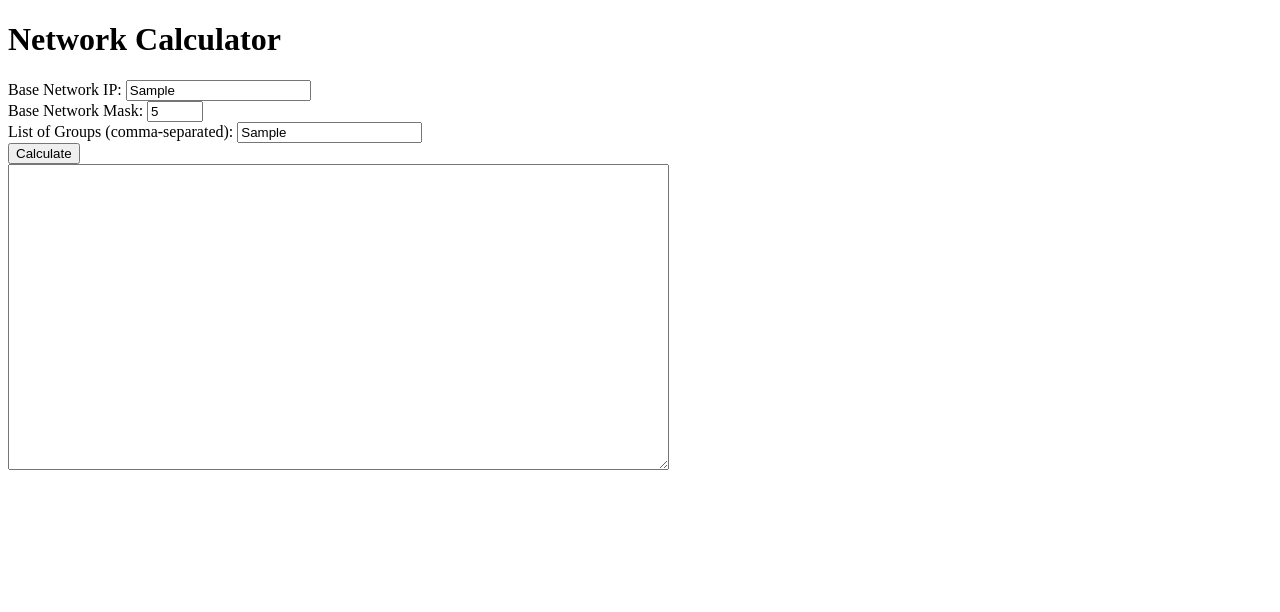
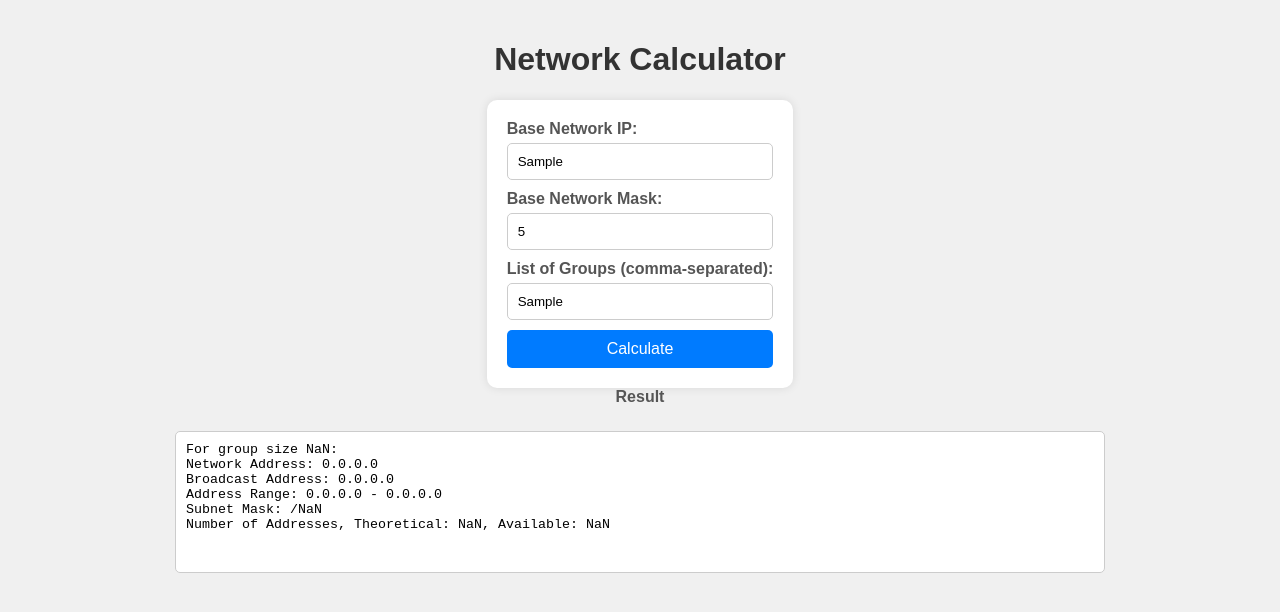
Before and after one commit to CorentinL5/Network-Slicing, a plain HTML site: page JavaScript/index.html in a window 1280 px wide. Both pictures are taken after typing "Sample", "5", "Sample" into the empty fields and a click on the button "Calculate". Drawn offline with Linux system fonts and the light colour scheme.

Commit message:
Feat: some style on index.html and show result textarea only on submit

```diff
--- a/JavaScript/index.html
+++ b/JavaScript/index.html
@@ -4,6 +4,7 @@
     <meta charset="UTF-8">
     <meta name="viewport" content="width=device-width, initial-scale=1.0">
     <title>Network Calculator</title>
+    <link rel="stylesheet" href="style.css">
 </head>
 <body>
     <h1>Network Calculator</h1>
@@ -19,7 +20,7 @@
         <br>
         <button type="button" onclick="displayResults()">Calculate</button>
     </form>
-    <textarea id="resultText" rows="20" cols="80" readonly></textarea>
+    <label for="resultText">Result</label><textarea id="resultText" rows="20" cols="60" readonly></textarea>
 
     <script src="network_calculator.js"></script>
 </body>
--- a/JavaScript/network_calculator.js
+++ b/JavaScript/network_calculator.js
@@ -31,13 +31,13 @@ function validateInputs() {
         const listOfGroups = document.getElementById('entryListOfGroups').value.split(',').map(x => parseInt(x));
 
         if (!/^(\d{1,3}\.){3}\d{1,3}$/.test(baseNetworkIP)) {
-            throw new Error('Invalid IP address format.');
+            new Error('Invalid IP address format.');
         }
         if (!(0 <= baseNetworkMask && baseNetworkMask <= 32)) {
-            throw new Error('The subnet mask must be between 0 and 32 inclusive.');
+            new Error('The subnet mask must be between 0 and 32 inclusive.');
         }
         if (!listOfGroups.every(groupSize => Number.isInteger(groupSize) && groupSize > 0)) {
-            throw new Error('Group sizes must be positive integers.');
+            new Error('Group sizes must be positive integers.');
         }
 
         return true;
@@ -77,4 +77,7 @@ function displayResults() {
         resultText.value += `Subnet Mask: /${subnetMask}\n`;
         resultText.value += `Number of Addresses, Theoretical: ${addressAvailable}, Available: ${addressAvailable - 2}\n\n`;
     }
+    resultText.rows = resultText.value.split('\n').length;
+    //show the result:
+    resultText.style.display = 'block';
 }
--- /dev/null
+++ b/JavaScript/style.css
@@ -0,0 +1,69 @@
+body {
+    font-family: Arial, sans-serif;
+    background-color: #f0f0f0;
+    margin: 0;
+    padding: 20px;
+    display: flex;
+    flex-direction: column;
+    align-items: center;
+}
+
+h1 {
+    text-align: center;
+    color: #333;
+}
+
+form {
+    background-color: #fff;
+    padding: 20px;
+    border-radius: 10px;
+    box-shadow: 0 0 10px rgba(0, 0, 0, 0.1);
+    max-width: 500px;
+    margin: 0 auto;
+}
+
+label {
+    display: block;
+    margin-bottom: 5px;
+    font-weight: bold;
+    color: #555;
+}
+
+input[type="text"],
+input[type="number"] {
+    width: 100%;
+    padding: 10px;
+    margin-bottom: 10px;
+    border: 1px solid #ccc;
+    border-radius: 5px;
+    box-sizing: border-box;
+}
+
+button {
+    display: block;
+    width: 100%;
+    padding: 10px;
+    background-color: #007BFF;
+    color: #fff;
+    border: none;
+    border-radius: 5px;
+    cursor: pointer;
+    font-size: 16px;
+}
+
+button:hover {
+    background-color: #0056b3;
+}
+
+#resultText {
+    display: none;
+    width: 75%;
+    min-width: 300px;
+    padding: 10px;
+    margin-top: 20px;
+    border: 1px solid #ccc;
+    border-radius: 5px;
+    box-sizing: border-box;
+    font-family: monospace;
+    resize: none;
+}
```
